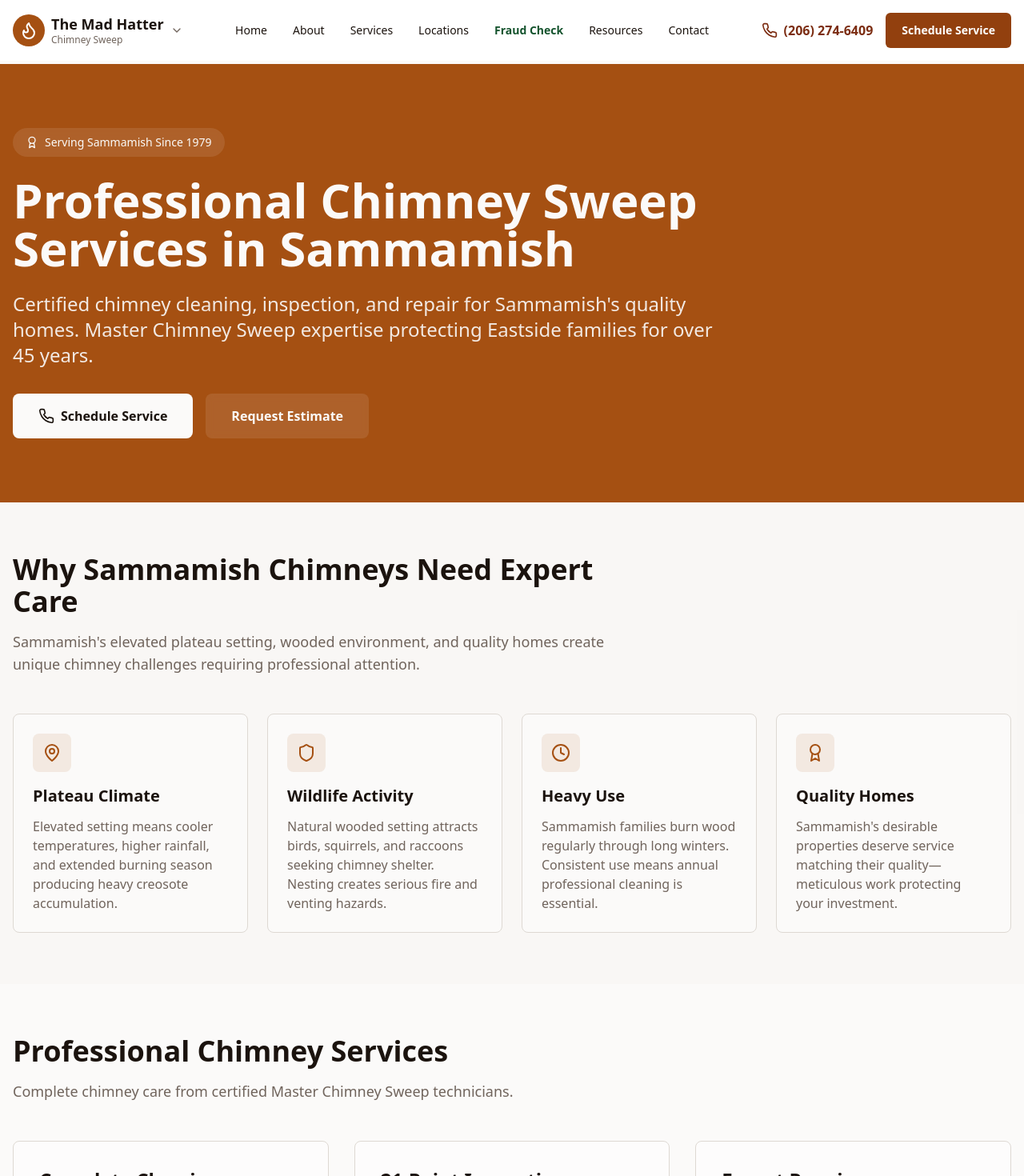
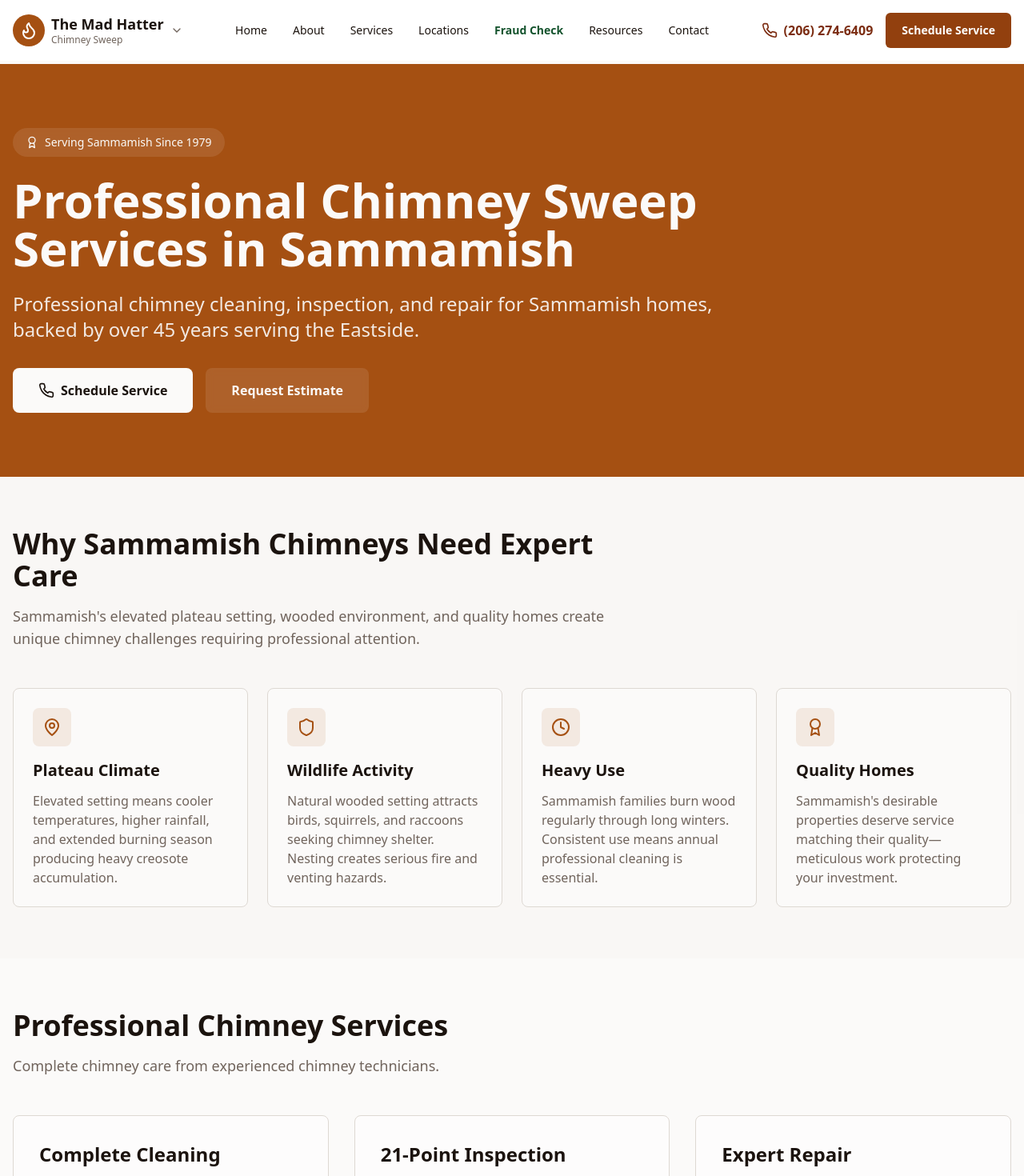
Before and after one commit to jaystonez/mad-hatter-chimney-sweep, a Next.js app: page /chimney-sweep-sammamish in a window 1280 px wide. Shown: the top 1470 px of the page at 80% size. Built offline with nearby package versions, Linux system fonts and the light colour scheme; a web font is replaced by a local one.

Commit message:
Replace residual Sammamish credential claims with verifiable business facts

```diff
--- a/app/chimney-sweep-sammamish/page.tsx
+++ b/app/chimney-sweep-sammamish/page.tsx
@@ -3,7 +3,7 @@ import { Metadata } from 'next'
 import Link from 'next/link'
 import { CheckCircle2, Phone, MapPin, Award, Shield, Clock } from 'lucide-react'
 
-export const metadata: Metadata = pageMetadata('Chimney Sweep Sammamish | Professional Cleaning & Inspection | Mad Hatter', 'Professional chimney sweep services in Sammamish. 45+ years serving the Eastside with certified cleaning, inspection, and repair. Master Chimney Sweep certified.', "/chimney-sweep-sammamish")
+export const metadata: Metadata = pageMetadata('Chimney Sweep Sammamish | Professional Cleaning & Inspection | Mad Hatter', 'Professional chimney sweep services in Sammamish. 45+ years serving the Eastside with cleaning, inspection, and repair from a licensed, bonded and insured Washington contractor.', "/chimney-sweep-sammamish")
 
 export default function ChimneySweepSammamishPage() {
   return (
@@ -22,7 +22,7 @@ export default function ChimneySweepSammamishPage() {
               Professional Chimney Sweep Services in Sammamish
             </h1>
             <p className="text-xl md:text-2xl mb-8 text-primary-foreground/90 text-pretty">
-              Certified chimney cleaning, inspection, and repair for Sammamish's quality homes. Master Chimney Sweep expertise protecting Eastside families for over 45 years.
+              Professional chimney cleaning, inspection, and repair for Sammamish homes, backed by over 45 years serving the Eastside.
             </p>
             <div className="flex flex-col sm:flex-row gap-4">
               <a
@@ -103,7 +103,7 @@ export default function ChimneySweepSammamishPage() {
           <div className="max-w-3xl mb-12">
             <h2 className="text-3xl md:text-4xl font-bold mb-4">Professional Chimney Services</h2>
             <p className="text-lg text-muted-foreground">
-              Complete chimney care from certified Master Chimney Sweep technicians.
+              Complete chimney care from experienced chimney technicians.
             </p>
           </div>
 
@@ -296,7 +296,7 @@ export default function ChimneySweepSammamishPage() {
           <div className="max-w-3xl mb-12">
             <h2 className="text-3xl md:text-4xl font-bold mb-4">Why Sammamish Trusts Mad Hatter</h2>
             <p className="text-lg text-primary-foreground/90">
-              Over four decades of certified expertise serving Sammamish's quality homes with service matching the community's standards.
+              Over four decades of hands-on chimney experience serving Sammamish homes.
             </p>
           </div>
 
@@ -321,7 +321,7 @@ export default function ChimneySweepSammamishPage() {
                   <Shield className="h-6 w-6" />
                 </div>
                 <div>
-                  <h3 className="text-xl font-bold mb-2">Master Certified</h3>
+                  <h3 className="text-xl font-bold mb-2">Licensed, Bonded &amp; Insured</h3>
                   <p className="text-primary-foreground/80">
                     Highest industry credential. Current training, advanced techniques, and adherence to national safety standards.
                   </p>
@@ -379,7 +379,7 @@ export default function ChimneySweepSammamishPage() {
                 <div>
                   <h3 className="text-xl font-bold mb-2">Complete Solutions</h3>
                   <p className="text-primary-foreground/80">
-                    One certified company for all chimney needs. Cleaning, inspection, repair, and installation handled professionally.
+                    One accountable company for all chimney needs. Cleaning, inspection, repair, and installation handled professionally.
                   </p>
                 </div>
               </div>
```
